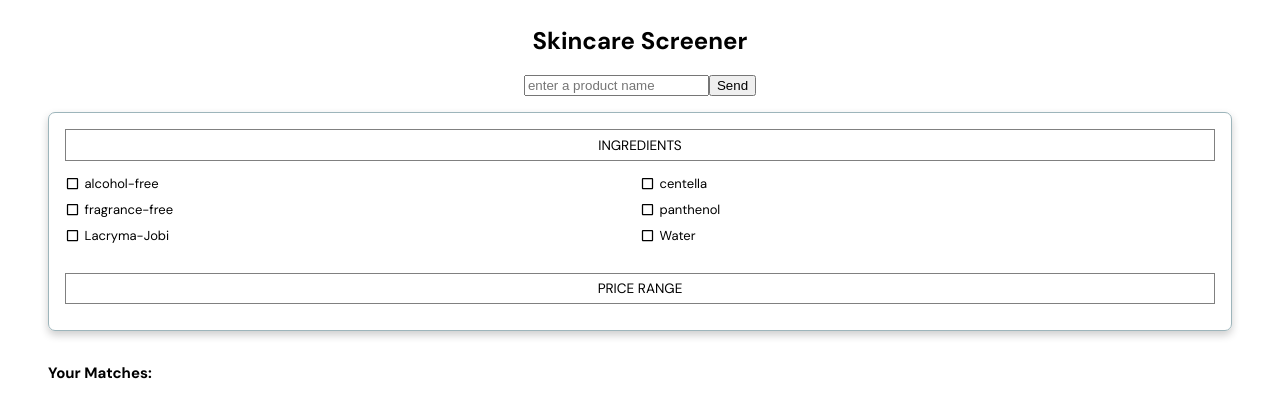
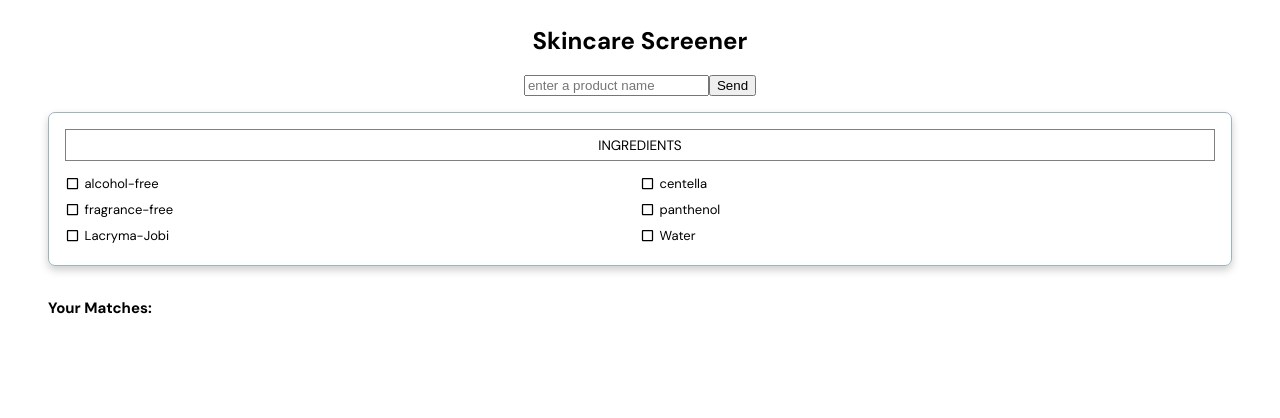
Before and after one commit to AnshaalHussain/skincare-screener, a React (Create React App) app: page / in a window 1280 px wide. Shown: the top 418 px of the page. Built offline with nearby package versions, Linux system fonts and the light colour scheme.

Commit message:
clean unused code and comments, remove price filter

```diff
--- a/src/components/FilterList.jsx
+++ b/src/components/FilterList.jsx
@@ -14,11 +14,8 @@ const FilterList = ({
 }) => {
   // Handle toggle open of lists
   const [ingredientsTab, setIngredientsTab] = useState(true);
-  const [priceTab, setPriceTab] = useState(false);
 
   const handleOpen = HandleValueSetter;
-
-  // useEffect(() => {}, []);
 
   return (
     <div>
@@ -40,23 +37,6 @@ const FilterList = ({
               );
             })}
           </GridContainer>
-        ) : (
-          <div></div>
-        )}
-
-        <Header onClick={() => handleOpen(priceTab, setPriceTab)}>
-          PRICE RANGE
-        </Header>
-
-        {priceTab ? (
-          <div>
-            <PriceDisplay> Up to ${priceValue}</PriceDisplay>
-
-            <PriceSlider
-              priceValue={priceValue}
-              setPriceValue={setPriceValue}
-            />
-          </div>
         ) : (
           <div></div>
         )}
```
Also changed, not shown: src/App.jsx (+1 -10 lines).
